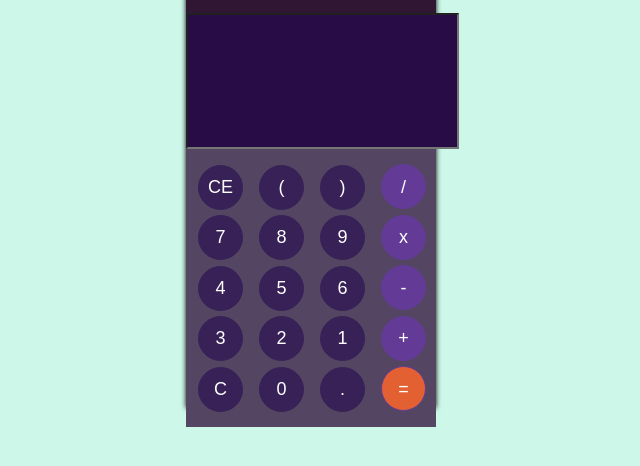
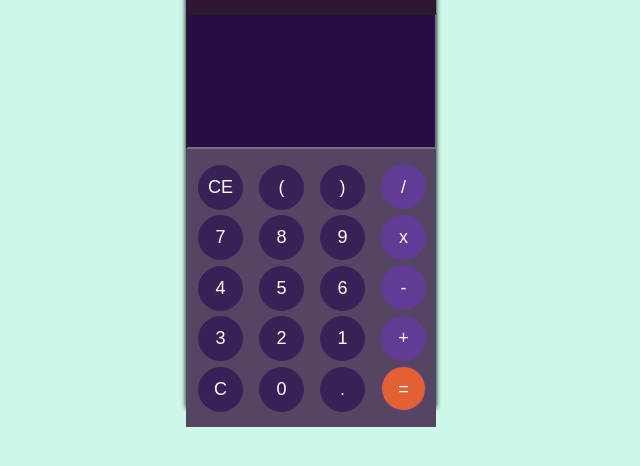
Before and after one commit to iqzar/Calculator.assignment7, a plain HTML site: page index.html in a window 1280 px wide. Shown: the part 102-568 px from the top of the page, without its empty margins (329-969 px from the left). Drawn offline with Linux system fonts and the light colour scheme.

Commit message:
Add files via upload

```diff
--- a/style.css
+++ b/style.css
@@ -25,6 +25,7 @@ body{
 #result{
     height: 130px;
     color: white;
+    width: 97%;
     font-size: 20px;
     text-align: right;
     background-color: rgb(39, 12, 70);
```
